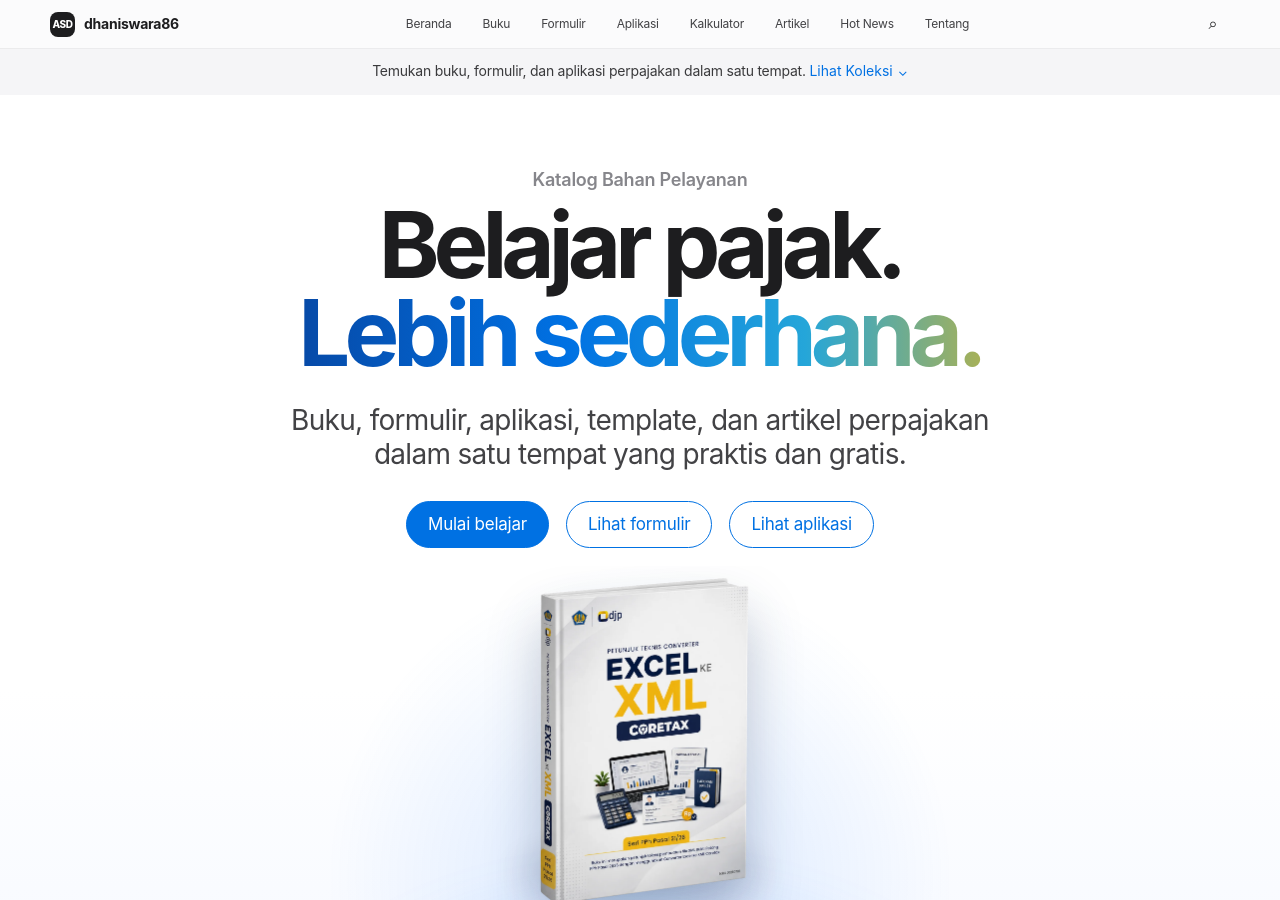
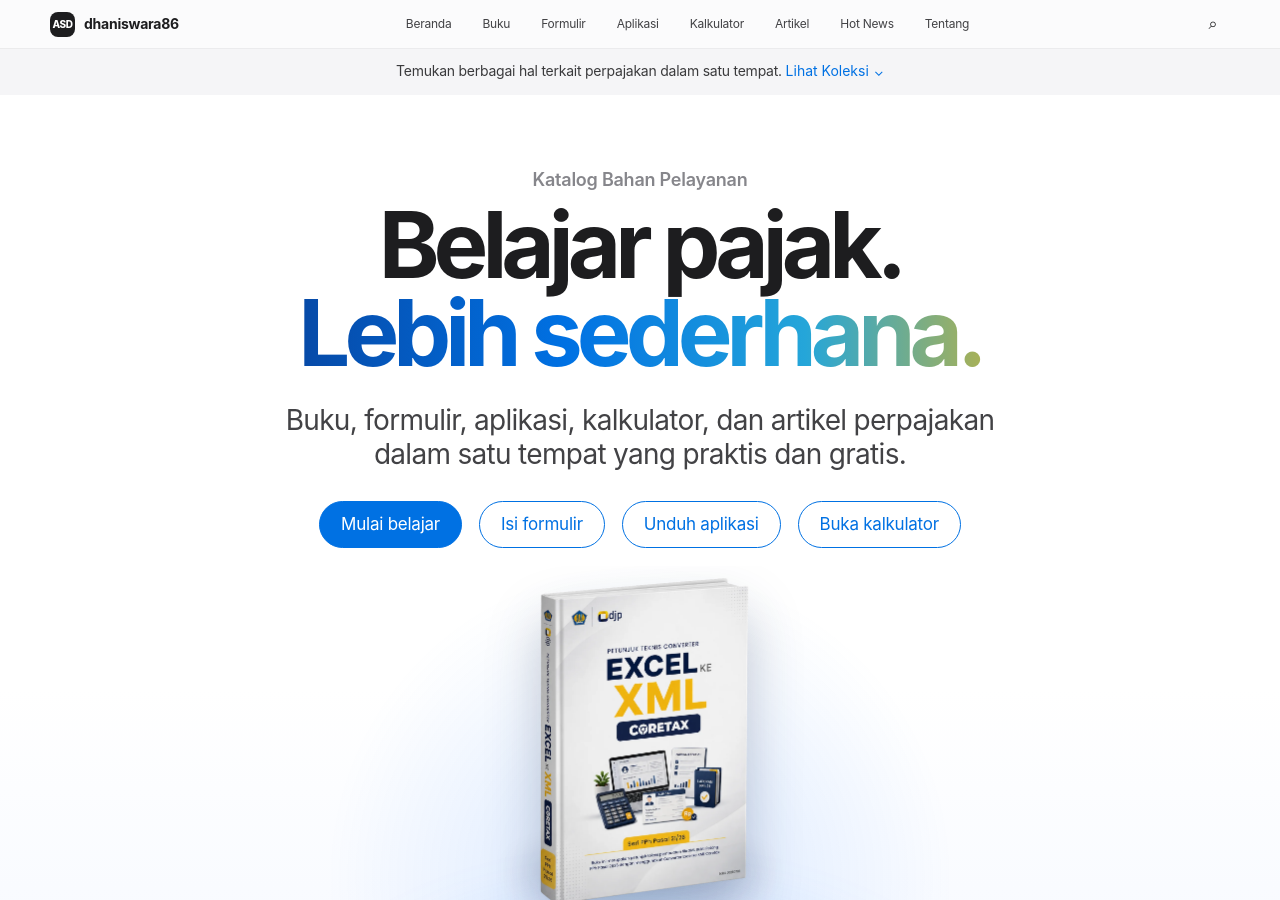
Before and after one commit to dhaniswara86/dhaniswara86.github.io, a Jekyll site: the page index.html, which Jekyll copies as it is, in a window 1280 px wide and 900 px high. Built offline with Jekyll 4.4.1, drawn with Linux system fonts in a browser that asks for light colours.

Commit message:
Update text in index.html for clarity

```diff
--- a/index.html
+++ b/index.html
@@ -2710,7 +2710,7 @@ body.mega-menu-open {
 </nav>
 <main>
 <div class="announcement">
-      Temukan buku, formulir, dan aplikasi perpajakan dalam satu tempat.
+      Temukan berbagai hal terkait perpajakan dalam satu tempat.
       <button aria-controls="collectionMegaMenu" aria-expanded="false" aria-haspopup="true" class="collection-menu-trigger" id="collectionMenuTrigger" type="button">Lihat Koleksi<span aria-hidden="true">⌄</span></button>
 </div>
 <section class="hero">
@@ -2721,7 +2721,7 @@ body.mega-menu-open {
           <span class="hero-gradient">Lebih sederhana.</span>
 </h1>
 <p class="hero-description">
-          Buku, formulir, aplikasi, template, dan artikel perpajakan
+          Buku, formulir, aplikasi, kalkulator, dan artikel perpajakan
           dalam satu tempat yang praktis dan gratis.
         </p>
 <div class="hero-actions">
@@ -2729,10 +2729,13 @@ body.mega-menu-open {
             Mulai belajar
           </a>
 <a class="button button-outline" href="formulir.html">
-            Lihat formulir
+            Isi formulir
           </a>
 <a class="button button-outline" href="aplikasi.html">
-            Lihat aplikasi
+            Unduh aplikasi
+          </a>
+<a class="button button-outline" href="kalkulator.html">
+            Buka kalkulator
           </a>
 </div>
 </div>
```
